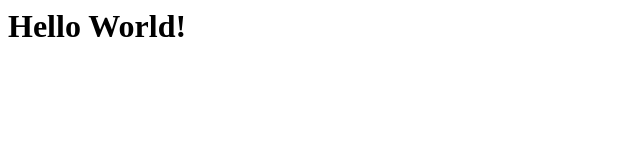
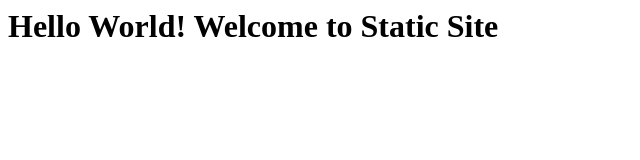
Before and after one commit to rs-digiO/APPs, a plain HTML site: page Apache/index.html in a window 1280 px wide. Shown: the whole page, without its empty margins (0-640 px from the left). Drawn offline with Linux system fonts and the light colour scheme.

Commit message:
Update index.html

```diff
--- a/Apache/index.html
+++ b/Apache/index.html
@@ -1 +1 @@
-<h1>Hello World!</h1>
+<h1>Hello World! Welcome to Static Site</h1>
```
